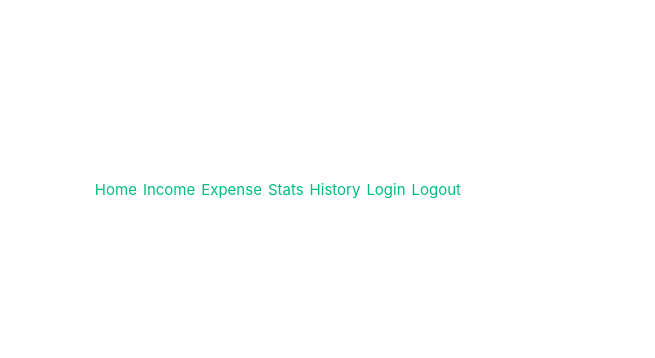
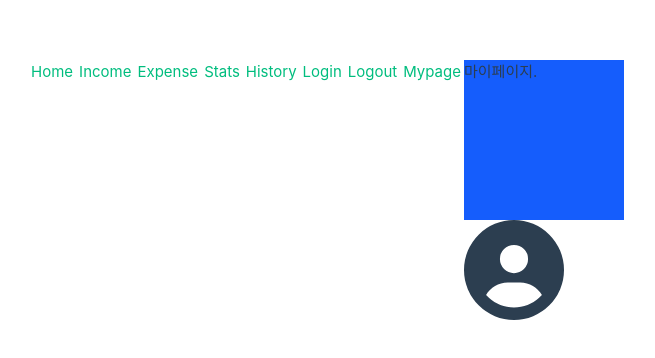
Before and after one commit to khyej/KBee, a Vue app in the folder kbee-vue/: page /mypage in a window 1280 px wide. Shown: the part 210-568 px from the top of the page, without its empty margins (176-831 px from the left). Built offline with nearby package versions, Linux system fonts and the light colour scheme.

Commit message:
feat:Add Mypage

```diff
--- a/kbee-vue/index.html
+++ b/kbee-vue/index.html
@@ -1,10 +1,15 @@
 <!DOCTYPE html>
 <html lang="">
   <head>
-    <meta charset="UTF-8">
-    <link rel="icon" href="/favicon.ico">
-    <meta name="viewport" content="width=device-width, initial-scale=1.0">
+    <meta charset="UTF-8" />
+    <link rel="icon" href="/favicon.ico" />
+    <meta name="viewport" content="width=device-width, initial-scale=1.0" />
     <title>Vite App</title>
+    <link
+      rel="stylesheet"
+      href="https://cdnjs.cloudflare.com/ajax/libs/font-awesome/6.7.0/css/all.min.css"
+    />
+    <script src="https://cdnjs.cloudflare.com/ajax/libs/font-awesome/6.5.0/js/all.min.js"></script>
   </head>
   <body>
     <div id="app"></div>
--- a/kbee-vue/package.json
+++ b/kbee-vue/package.json
@@ -9,7 +9,9 @@
     "preview": "vite preview"
   },
   "dependencies": {
+    "@fortawesome/fontawesome-free": "^6.7.2",
     "axios": "^1.8.4",
+    "bootstrap": "^5.3.5",
     "json-server": "^1.0.0-beta.3",
     "pinia": "^3.0.1",
     "vue": "^3.5.13",
--- a/kbee-vue/src/App.vue
+++ b/kbee-vue/src/App.vue
@@ -8,6 +8,7 @@
       <RouterLink to="/history">History</RouterLink>
       <RouterLink to="/login">Login</RouterLink>
       <RouterLink to="/logout">Logout</RouterLink>
+      <RouterLink to="/mypage">Mypage</RouterLink>
     </nav>
   </header>
 
--- /dev/null
+++ b/kbee-vue/src/components/Mypage.vue
@@ -0,0 +1,10 @@
+<template>
+  <div class="h-40 w-40 bg-blue-600">마이페이지.</div>
+  <div><i class="fa-solid fa-circle-user icon-large"></i></div>
+</template>
+
+<style scoped>
+.icon-large {
+  font-size: 100px; /* 원하는 크기로 설정 (px, rem 등 사용 가능) */
+}
+</style>
--- a/kbee-vue/src/router/index.js
+++ b/kbee-vue/src/router/index.js
@@ -7,6 +7,7 @@ import StatsView from '../views/StatsView.vue';
 import HistoryView from '../views/HistoryView.vue';
 import LoginView from '../views/LoginView.vue';
 import Logout from '../components/Logout.vue';
+import MypageView from '@/views/MypageView.vue';
 
 const routes = [
   { path: '/', component: HomeView },
@@ -15,12 +16,13 @@ const routes = [
   { path: '/stats', component: StatsView },
   { path: '/history', component: HistoryView },
   { path: '/login', component: LoginView },
-  { path: '/logout', component: Logout }
+  { path: '/logout', component: Logout },
+  { path: '/mypage', component: MypageView },
 ];
 
 const router = createRouter({
   history: createWebHistory(),
-  routes
+  routes,
 });
 
 export default router;
--- /dev/null
+++ b/kbee-vue/src/views/MypageView.vue
@@ -0,0 +1,9 @@
+<script setup>
+import Mypage from '../components/Mypage.vue';
+</script>
+
+<template>
+  <main>
+    <Mypage />
+  </main>
+</template>
```
Also changed, not shown: kbee-vue/src/main.js (+10 -9 lines), 1 other file (tests, documents, lock files or other folders).
